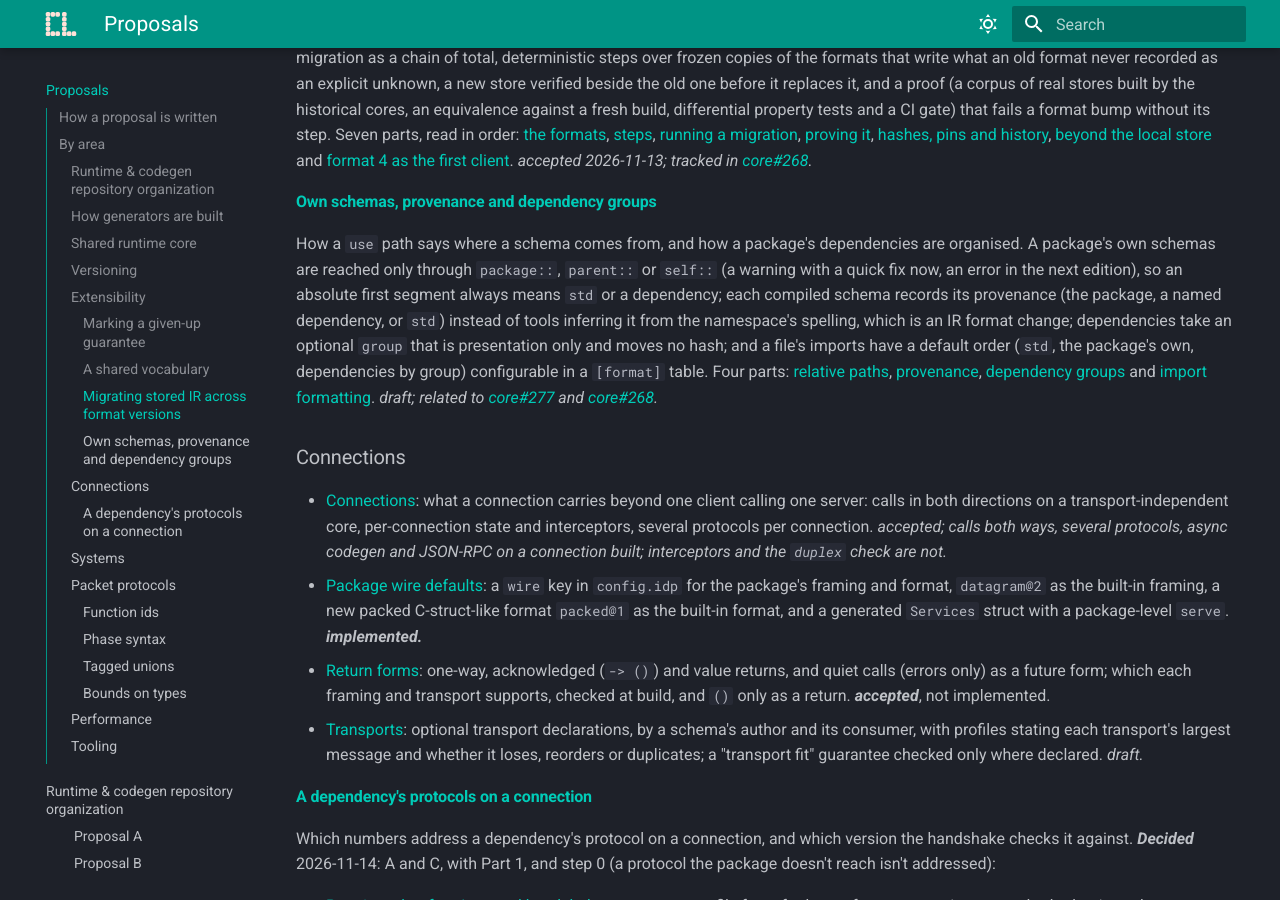
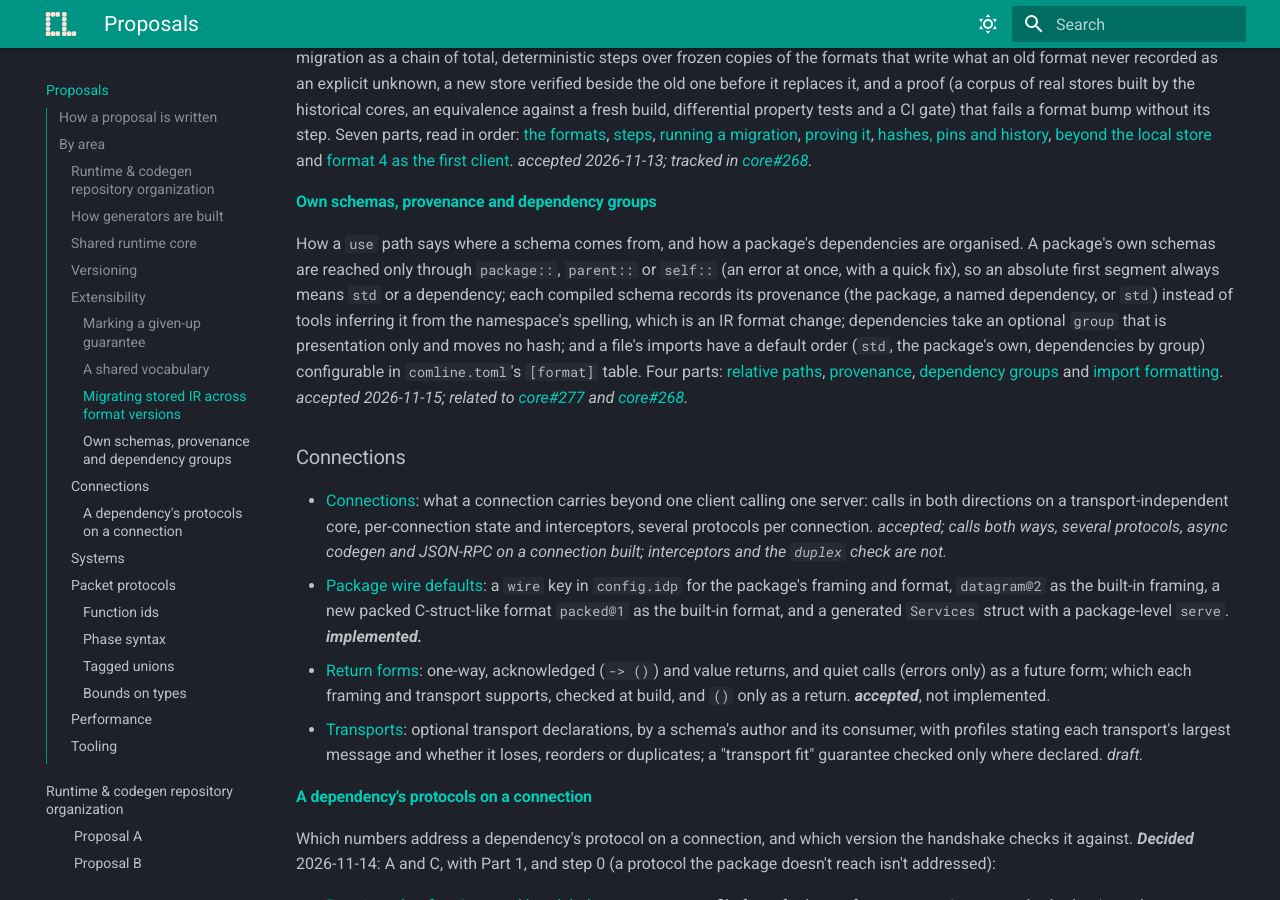
Before and after one commit to ComlineProject/docs, an MkDocs documentation site: the page built from docs/docs/proposals/index.md, in a window 1280 px wide and 900 px high, scrolled down 2797 px. Built offline with MkDocs 1.6.1 and Material for MkDocs 9.7.7, drawn with Linux system fonts in a browser that asks for light colours; the version menu is left out.

Commit message:
Proposals index: own schemas, provenance and groups accepted

```diff
--- a/docs/docs/proposals/index.md
+++ b/docs/docs/proposals/index.md
@@ -159,17 +159,16 @@ Seven parts, read in order: [the formats](ir-migrations/formats.md),
 
 How a `use` path says where a schema comes from, and how a package's dependencies
 are organised. A package's own schemas are reached only through `package::`,
-`parent::` or `self::` (a warning with a quick fix now, an error in the next
-edition), so an absolute first segment always means `std` or a dependency; each
+`parent::` or `self::` (an error at once, with a quick fix), so an absolute first segment always means `std` or a dependency; each
 compiled schema records its provenance (the package, a named dependency, or
 `std`) instead of tools inferring it from the namespace's spelling, which is an
 IR format change; dependencies take an optional `group` that is presentation
 only and moves no hash; and a file's imports have a default order (`std`, the
-package's own, dependencies by group) configurable in a `[format]` table. Four
+package's own, dependencies by group) configurable in `comline.toml`'s `[format]` table. Four
 parts: [relative paths](use-paths-and-groups/relative-use.md),
 [provenance](use-paths-and-groups/provenance.md),
 [dependency groups](use-paths-and-groups/dependency-groups.md) and
-[import formatting](use-paths-and-groups/import-formatting.md). *draft; related
+[import formatting](use-paths-and-groups/import-formatting.md). *accepted 2026-11-15; related
 to [core#277](https://github.com/ComlineProject/core/issues/277) and
 [core#268](https://github.com/ComlineProject/core/issues/268).*
 
```
